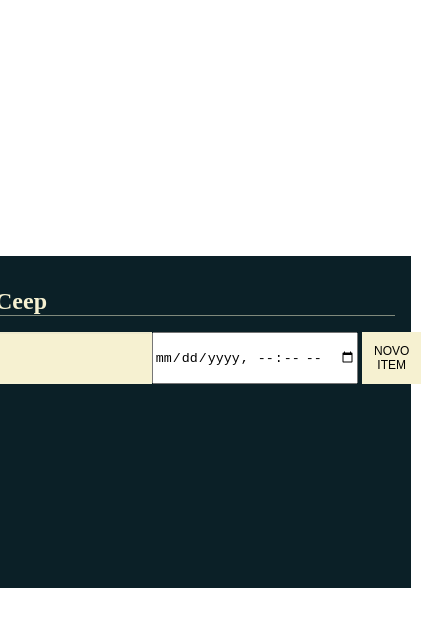
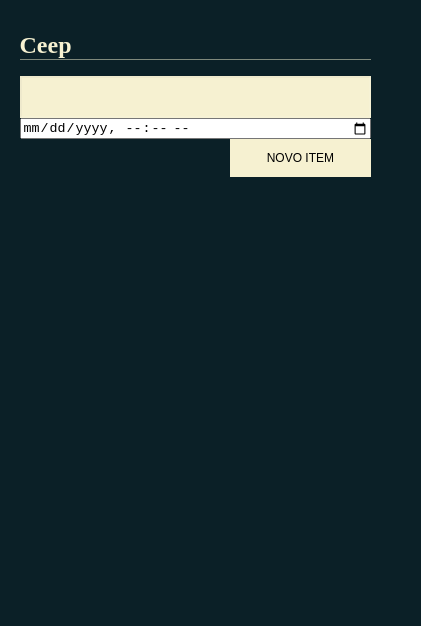
Before and after one commit to Thiagodsla/curso-pratico-dom, a plain HTML site: page projeto_inicial/index.html in a window 390 px wide. Shown: the whole page, 421 px wide, since content can reach past the window. Drawn offline with nearby package versions, Linux system fonts and the light colour scheme; a web font is replaced by a local one.

Commit message:
responsive

```diff
--- a/projeto_inicial/assets/css/style.css
+++ b/projeto_inicial/assets/css/style.css
@@ -1,10 +1,15 @@
+body {
+    margin: 0px;
+    background-color: #0B2027;
+}
+
 body {
     margin: 0;
 }
 
 .app {
     display: flex;
-    align-items: center;
+    align-items: flex-start;
     justify-content: center;
     width: 100vw;
     min-height: 100vh;
@@ -62,7 +67,7 @@ body {
 
 .app {
     display: flex;
-    align-items: center;
+    align-items: flex-start;
     justify-content: center;
     width: 100vw;
     min-height: 100vh;
@@ -161,6 +166,28 @@ body {
     margin: 0;
 }
 
+.content-data {
+    color: #F6F1D1;
+    display: flex;
+    justify-content: flex-start;
+    margin-bottom: 0.5rem;
+    padding: 1rem 3rem;
+}
+
 .task.done .content {
     text-decoration: line-through;
 }
+
+@media only screen and (max-width: 500px) {
+    .form {
+        display: flex;
+        flex-direction: column;
+    }
+    .form-button {
+        width: 40%;
+        align-self: flex-end;
+    }
+    .todo-list {
+        min-width: 90%;
+    }
+}
```
